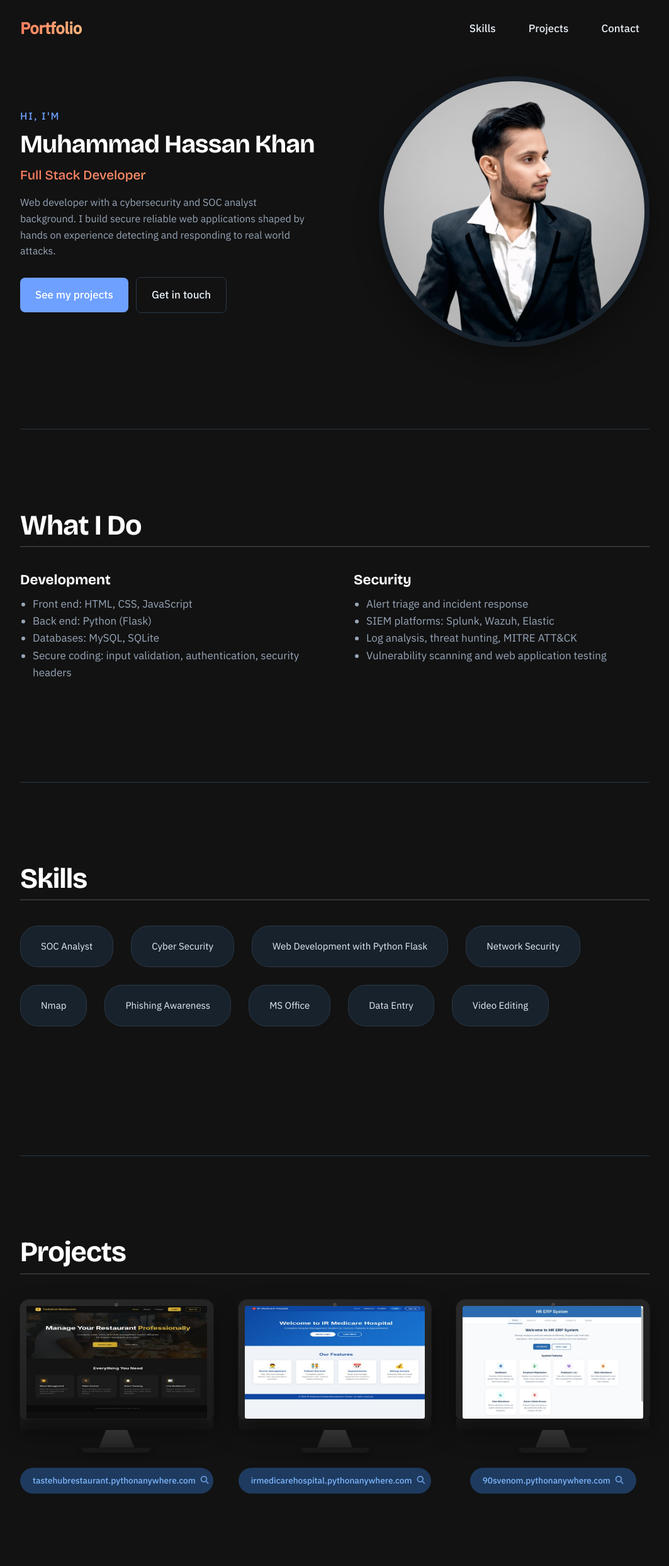
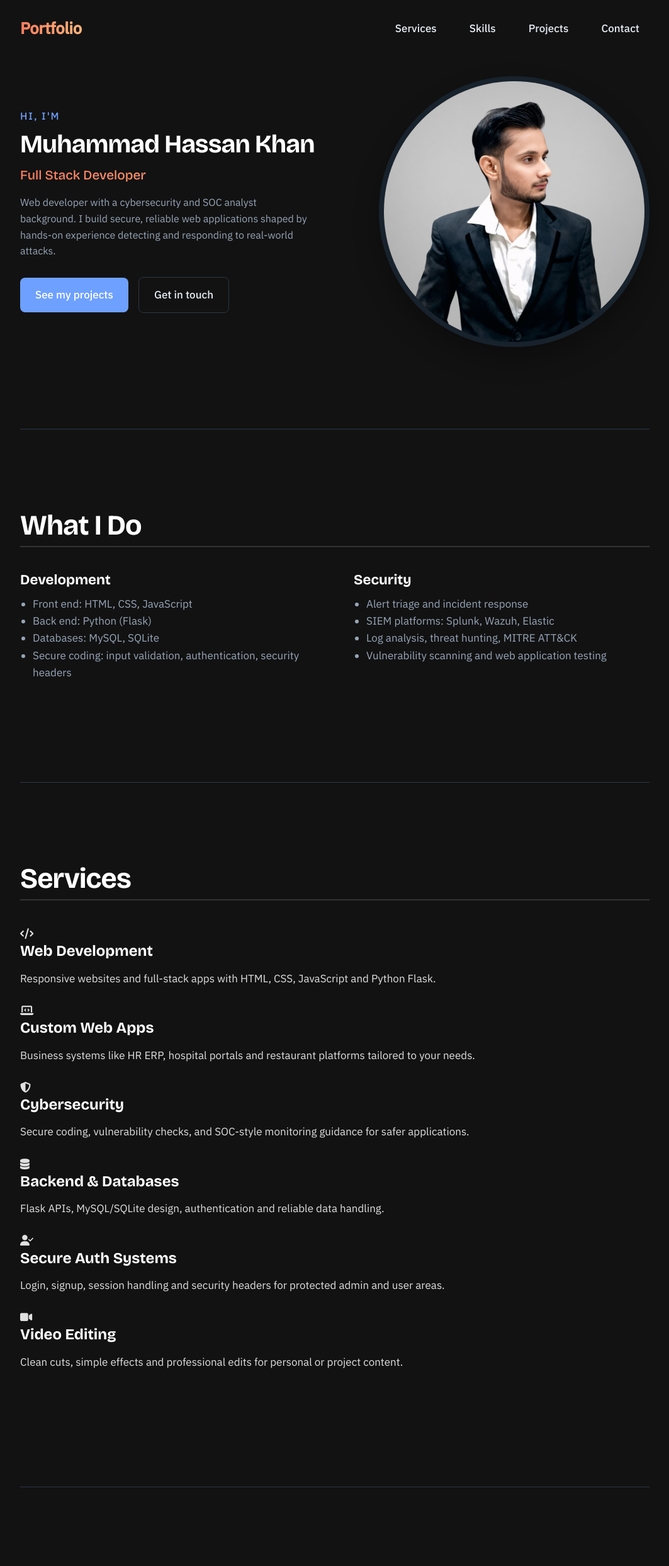
Before and after one commit to venom09798/Portfolio, a plain HTML site: page index.html in a window 1280 px wide. Shown: the top 2487 px of the page at 63% size, without its empty margins (108-1171 px from the left). Drawn offline with nearby package versions, Linux system fonts and the light colour scheme.

Commit message:
index.html

```diff
--- a/index.html
+++ b/index.html
@@ -9,14 +9,28 @@
 <link rel="stylesheet" href="style.css">
 </head>
 <body>
+<div class="bg-glow"></div>
 <div class="wrap">
-<nav class="nav-center"><strong class="feature-title">Portfolio</strong><div><a href="#skills">Skills</a><a href="#work">Projects</a><a href="#contact">Contact</a></div></nav>
+<nav class="nav-center">
+  <strong class="feature-title">Portfolio</strong>
+  <div>
+    <a href="#services">Services</a>
+    <a href="#skills">Skills</a>
+    <a href="#work">Projects</a>
+    <a href="#contact">Contact</a>
+  </div>
+</nav>
 
 <div class="hero">
   <div>
-<h1><span class="hello">Hi, I'm</span><span class="name">Muhammad Hassan Khan</span><span class="role">Full Stack Developer</span></h1>
-<p>Web developer with a cybersecurity and SOC analyst background. I build secure reliable web applications shaped by hands on experience detecting and responding to real world attacks.</p>
-<a class="btn" href="#work">See my projects</a><a class="btn alt" href="#contact">Get in touch</a>
+    <h1>
+      <span class="hello">Hi, I'm</span>
+      <span class="name">Muhammad Hassan Khan</span>
+      <span class="role">Full Stack Developer</span>
+    </h1>
+    <p>Web developer with a cybersecurity and SOC analyst background. I build secure, reliable web applications shaped by hands-on experience detecting and responding to real-world attacks.</p>
+    <a class="btn" href="#work">See my projects</a>
+    <a class="btn alt" href="#contact">Get in touch</a>
   </div>
   <img src="pix.jpg" alt="Muhammad Hassan Khan" class="profile-pic">
 </div>
@@ -24,8 +38,60 @@
 <section id="what-i-do">
   <h2>What I Do</h2>
   <div class="two">
-<div><h3>Development</h3><ul><li>Front end: HTML, CSS, JavaScript</li><li>Back end: Python (Flask)</li><li>Databases: MySQL, SQLite</li><li>Secure coding: input validation, authentication, security headers</li></ul></div>
-<div><h3>Security</h3><ul><li>Alert triage and incident response</li><li>SIEM platforms: Splunk, Wazuh, Elastic</li><li>Log analysis, threat hunting, MITRE ATT&amp;CK</li><li>Vulnerability scanning and web application testing</li></ul></div>
+    <div>
+      <h3>Development</h3>
+      <ul>
+        <li>Front end: HTML, CSS, JavaScript</li>
+        <li>Back end: Python (Flask)</li>
+        <li>Databases: MySQL, SQLite</li>
+        <li>Secure coding: input validation, authentication, security headers</li>
+      </ul>
+    </div>
+    <div>
+      <h3>Security</h3>
+      <ul>
+        <li>Alert triage and incident response</li>
+        <li>SIEM platforms: Splunk, Wazuh, Elastic</li>
+        <li>Log analysis, threat hunting, MITRE ATT&amp;CK</li>
+        <li>Vulnerability scanning and web application testing</li>
+      </ul>
+    </div>
+  </div>
+</section>
+
+<section id="services">
+  <h2>Services</h2>
+  <div class="services-grid">
+    <div class="service-card">
+      <div class="service-icon"><i class="fas fa-code"></i></div>
+      <h3>Web Development</h3>
+      <p>Responsive websites and full-stack apps with HTML, CSS, JavaScript and Python Flask.</p>
+    </div>
+    <div class="service-card">
+      <div class="service-icon"><i class="fas fa-laptop-code"></i></div>
+      <h3>Custom Web Apps</h3>
+      <p>Business systems like HR ERP, hospital portals and restaurant platforms tailored to your needs.</p>
+    </div>
+    <div class="service-card">
+      <div class="service-icon"><i class="fas fa-shield-alt"></i></div>
+      <h3>Cybersecurity</h3>
+      <p>Secure coding, vulnerability checks, and SOC-style monitoring guidance for safer applications.</p>
+    </div>
+    <div class="service-card">
+      <div class="service-icon"><i class="fas fa-database"></i></div>
+      <h3>Backend &amp; Databases</h3>
+      <p>Flask APIs, MySQL/SQLite design, authentication and reliable data handling.</p>
+    </div>
+    <div class="service-card">
+      <div class="service-icon"><i class="fas fa-user-check"></i></div>
+      <h3>Secure Auth Systems</h3>
+      <p>Login, signup, session handling and security headers for protected admin and user areas.</p>
+    </div>
+    <div class="service-card">
+      <div class="service-icon"><i class="fas fa-video"></i></div>
+      <h3>Video Editing</h3>
+      <p>Clean cuts, simple effects and professional edits for personal or project content.</p>
+    </div>
   </div>
 </section>
 
@@ -97,7 +163,8 @@
 
 <section id="contact">
   <h2>Contact</h2>
-<p><a href="mailto:hassankhanjani123456@gmail.com" title="Email me"><i class="fas fa-envelope"></i></a>
+  <p>
+    <a href="mailto:hassankhanjani123456@gmail.com" title="Email me"><i class="fas fa-envelope"></i></a>
     <a href="https://www.linkedin.com/in/hassan-khan-bab90a269" title="Contact me on LinkedIn"><i class="fab fa-linkedin"></i></a>
     <a href="https://wa.me/923309423386" title="Contact me on WhatsApp"><i class="fab fa-whatsapp"></i></a>
     <a href="https://x.com/venom09798" title="Contact me on X"><i class="fab fa-x-twitter"></i></a>
@@ -106,11 +173,10 @@
     <a href="https://www.instagram.com/invites/contact/?utm_content=hkfl624&xtok=1w4rlz38zlgt1" title="Contact me on Instagram"><i class="fa-brands fa-instagram"></i></a>
     <a href="https://t.me/venom09798" target="_blank" rel="noopener noreferrer" title="Contact me on Telegram"><i class="fa-brands fa-telegram"></i></a>
   </p>
+</section>
 
-</section>
 <footer>© 2026 Muhammad Hassan Khan</footer>
 </div>
-
 <script src="script.js"></script>
 </body>
 </html>
```
Lines whose indentation alone changed are shown as unchanged.
